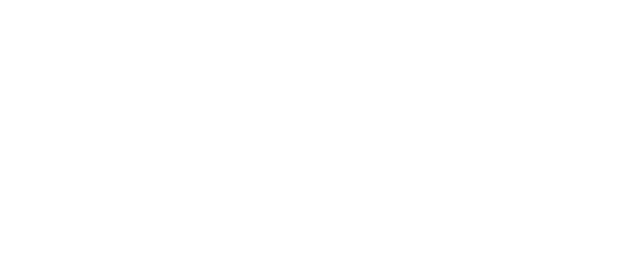
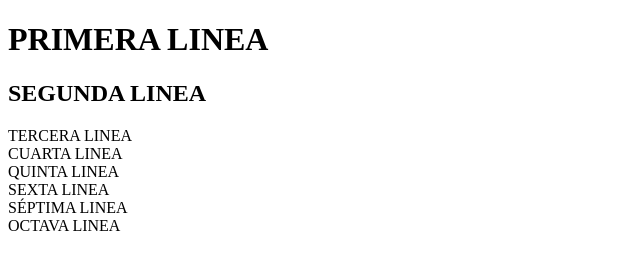
Before and after one commit to LuisPuelloCP/clase_git, a plain HTML site: page index.html in a window 1280 px wide. Shown: the whole page, without its empty margins (0-640 px from the left). Drawn offline with Linux system fonts and the light colour scheme.

Commit message:
fourth commit

```diff
--- a/index.html
+++ b/index.html
@@ -7,5 +7,13 @@
     <title>My Website</title>
 </head>
 <body>
+    <div><h1>PRIMERA LINEA</h1></div>
+    <div><h2>SEGUNDA LINEA</h2></div>
+    <div>TERCERA LINEA</div>
+    <div>CUARTA LINEA</div>
+    <div>QUINTA LINEA</div>
+    <div>SEXTA LINEA</div>
+    <div>SÉPTIMA LINEA</div>
+    <div>OCTAVA LINEA</div>
 </body>
 </html>
```
